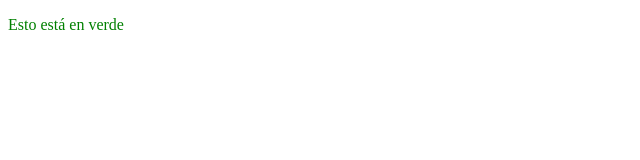
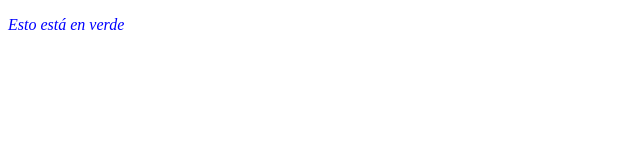
Before and after one commit to ErnestSegui/Test1, a plain HTML site: page index.html in a window 1280 px wide. Shown: the whole page, without its empty margins (0-640 px from the left). Drawn offline with Linux system fonts and the light colour scheme.

Commit message:
Se ha cambiado el color a azul

```diff
--- a/index.css
+++ b/index.css
@@ -1,3 +1,4 @@
 p {
-    color: green;
+    color: blue;
+    font-style: italic;
 }
```
